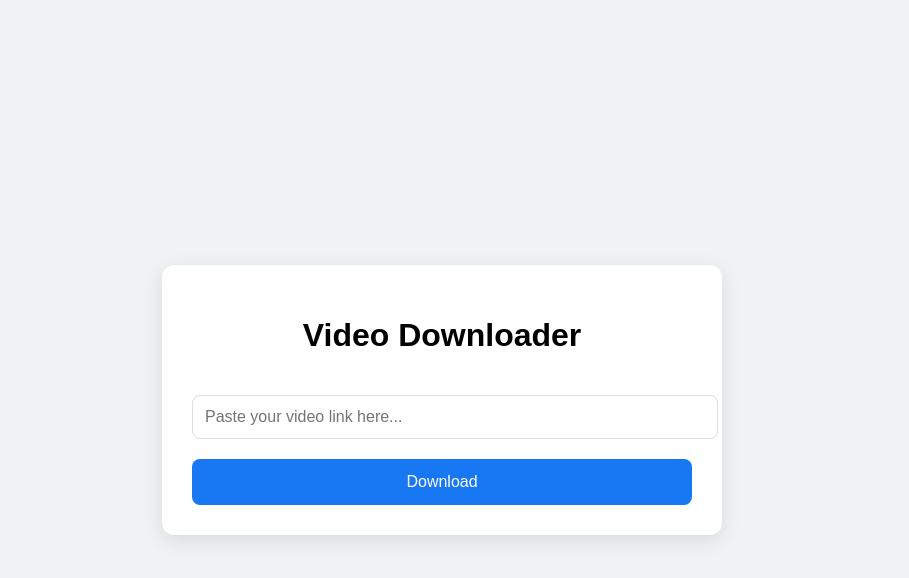
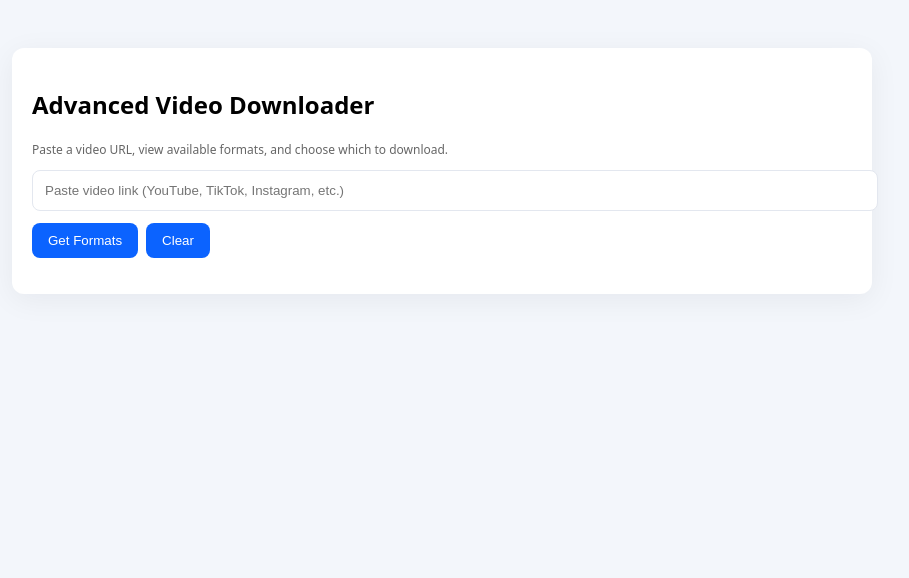
Before and after one commit to sulimanalhassan123as-code/Never-Hide-video-downloader, a plain HTML site: page templates/index.html in a window 1280 px wide. Shown: the whole page, without its empty margins (198-1107 px from the left). Drawn offline with Linux system fonts and the light colour scheme.

Commit message:
Update index.html

```diff
--- a/templates/index.html
+++ b/templates/index.html
@@ -1,124 +1,128 @@
-<!DOCTYPE html>
+<!doctype html>
 <html lang="en">
 <head>
-    <meta charset="UTF-8">
-    <meta name="viewport" content="width=device-width, initial-scale=1.0">
-    <title>Video Downloader</title>
-
-    <style>
-        body {
-            font-family: Arial, sans-serif;
-            background: #f0f2f5;
-            height: 100vh;
-            margin: 0;
-            display: flex;
-            justify-content: center;
-            align-items: center;
-        }
-
-        .container {
-            width: 90%;
-            max-width: 500px;
-            background: white;
-            padding: 30px;
-            border-radius: 12px;
-            box-shadow: 0 5px 20px rgba(0, 0, 0, 0.1);
-            text-align: center;
-        }
-
-        input {
-            width: 100%;
-            padding: 12px;
-            font-size: 16px;
-            border: 1px solid #ddd;
-            border-radius: 8px;
-            margin-top: 20px;
-        }
-
-        button {
-            margin-top: 20px;
-            width: 100%;
-            padding: 14px;
-            font-size: 16px;
-            background: #1877f2;
-            color: white;
-            border: none;
-            border-radius: 8px;
-            cursor: pointer;
-        }
-
-        button:hover {
-            background: #166fe5;
-        }
-
-        .status {
-            display: none;
-            margin-top: 20px;
-            color: #555;
-        }
-
-        .error {
-            display: none;
-            margin-top: 20px;
-            color: red;
-        }
-    </style>
+  <meta charset="utf-8">
+  <meta name="viewport" content="width=device-width, initial-scale=1">
+  <title>Advanced Video Downloader</title>
+  <style>
+    body{font-family:system-ui,-apple-system,Segoe UI,Roboto,Arial;background:#f3f6fb;margin:0;padding:24px}
+    .card{max-width:820px;margin:24px auto;background:#fff;padding:20px;border-radius:12px;box-shadow:0 6px 30px rgba(7,15,30,0.06)}
+    input[type=text]{width:100%;padding:12px;border-radius:8px;border:1px solid #e3e7ef}
+    button{background:#0b63ff;color:#fff;padding:10px 16px;border-radius:8px;border:none;cursor:pointer}
+    button:disabled{opacity:.6}
+    .formats{margin-top:16px}
+    .format-item{display:flex;justify-content:space-between;align-items:center;padding:8px 0;border-bottom:1px solid #f0f2f6}
+    .meta{font-size:13px;color:#444}
+    .small{font-size:12px;color:#666}
+    .error{color:#b00020;margin-top:12px}
+  </style>
 </head>
 <body>
+  <div class="card">
+    <h2>Advanced Video Downloader</h2>
+    <p class="small">Paste a video URL, view available formats, and choose which to download.</p>
 
-<div class="container">
-    <h1>Video Downloader</h1>
+    <input id="videoUrl" type="text" placeholder="Paste video link (YouTube, TikTok, Instagram, etc.)" />
+    <div style="display:flex;margin-top:12px;gap:8px">
+      <button id="fetchBtn">Get Formats</button>
+      <button id="clearBtn" type="button">Clear</button>
+    </div>
 
-    <input id="videoInput" placeholder="Paste your video link here..." />
+    <div id="status" class="small" style="margin-top:12px;display:none">Loading…</div>
+    <div id="error" class="error" style="display:none"></div>
 
-    <button onclick="downloadVideo()">Download</button>
-
-    <div id="status" class="status">⏳ Processing…</div>
-    <div id="error" class="error"></div>
-</div>
+    <div id="formats" class="formats"></div>
+  </div>
 
 <script>
-    async function downloadVideo() {
-        const url = document.getElementById("videoInput").value;
-        const status = document.getElementById("status");
-        const error = document.getElementById("error");
+const fetchBtn = document.getElementById('fetchBtn')
+const clearBtn = document.getElementById('clearBtn')
+const urlInput = document.getElementById('videoUrl')
+const formatsDiv = document.getElementById('formats')
+const status = document.getElementById('status')
+const errorEl = document.getElementById('error')
 
-        if (!url) return;
+fetchBtn.addEventListener('click', async ()=>{
+  const url = urlInput.value.trim()
+  errorEl.style.display = 'none'
+  formatsDiv.innerHTML = ''
+  if(!url){ errorEl.textContent = 'Please enter a URL'; errorEl.style.display='block'; return }
 
-        status.style.display = "block";
-        error.style.display = "none";
-        status.textContent = "⏳ Processing…";
+  status.style.display = 'block'
+  status.textContent = 'Fetching formats…'
+  fetchBtn.disabled = true
 
-        try {
-            const res = await fetch(`/api/get_video_info?url=${encodeURIComponent(url)}`);
+  try{
+    const res = await fetch(`/api/info?url=${encodeURIComponent(url)}`)
+    if(!res.ok) throw new Error('Failed to fetch video data')
+    const data = await res.json()
+    if(data.error) throw new Error(data.error)
 
-            if (!res.ok) throw new Error("Failed to fetch video data.");
+    status.style.display = 'none'
 
-            const data = await res.json();
+    const title = document.createElement('div')
+    title.innerHTML = `<strong>${escapeHtml(data.title || 'Untitled')}</strong> <div class=\"small\">by ${escapeHtml(data.uploader || '')}</div>`
+    formatsDiv.appendChild(title)
 
-            if (data.error) throw new Error(data.error);
+    if(!data.formats || data.formats.length === 0){
+      formatsDiv.appendChild(document.createTextNode('No formats found'))
+      return
+    }
 
-            let bestUrl = null;
+    // Render format list
+    for(const f of data.formats){
+      const div = document.createElement('div')
+      div.className = 'format-item'
 
-            for (const f of data.formats) {
-                if (f.vcodec !== "none" && f.acodec !== "none" && f.ext === "mp4") {
-                    bestUrl = f.url;
-                    break;
-                }
-            }
+      const left = document.createElement('div')
+      left.innerHTML = `<div class=\"meta\">${escapeHtml(f.ext)} ${f.height ? f.height + 'p' : ''} ${f.format_note ? (' - ' + escapeHtml(f.format_note)) : ''}</div><div class=\"small\">format: ${escapeHtml(f.format_id)} ${f.filesize ? ('- ' + formatBytes(f.filesize)) : ''}</div>`
 
-            if (!bestUrl) throw new Error("No downloadable MP4 found.");
+      const right = document.createElement('div')
+      const btn = document.createElement('button')
+      btn.textContent = 'Download'
+      btn.onclick = ()=>{ startDownload(url, f.format_id) }
+      right.appendChild(btn)
 
-            status.textContent = "Download starting…";
-            window.location.href = bestUrl;
+      div.appendChild(left)
+      div.appendChild(right)
+      formatsDiv.appendChild(div)
+    }
 
-        } catch (e) {
-            status.style.display = "none";
-            error.textContent = e.message;
-            error.style.display = "block";
-        }
-    }
+  }catch(e){
+    errorEl.textContent = e.message
+    errorEl.style.display='block'
+    status.style.display = 'none'
+  }finally{
+    fetchBtn.disabled = false
+  }
+})
+
+clearBtn.addEventListener('click', ()=>{
+  urlInput.value = ''
+  formatsDiv.innerHTML = ''
+  errorEl.style.display = 'none'
+})
+
+function startDownload(url, format_id){
+  // Redirect browser to /download which will stream the file as attachment
+  const downloadUrl = `/download?url=${encodeURIComponent(url)}&format_id=${encodeURIComponent(format_id)}`
+  window.location.href = downloadUrl
+}
+
+function formatBytes(bytes){
+  if(!bytes) return ''
+  const sizes = ['Bytes','KB','MB','GB','TB']
+  if(bytes === 0) return '0 Byte'
+  const i = parseInt(Math.floor(Math.log(bytes) / Math.log(1024)), 10)
+  return Math.round(bytes / Math.pow(1024, i), 2) + ' ' + sizes[i]
+}
+
+function escapeHtml(text){
+  if(!text) return ''
+  return text.replace(/[&"'<>]/g, function(c){
+    return {'&':'&amp;','"':'&quot;','\'':'&#39;','<':'&lt;','>':'&gt;'}[c]
+  })
+}
 </script>
-
 </body>
-</html>
+    </html>
```
